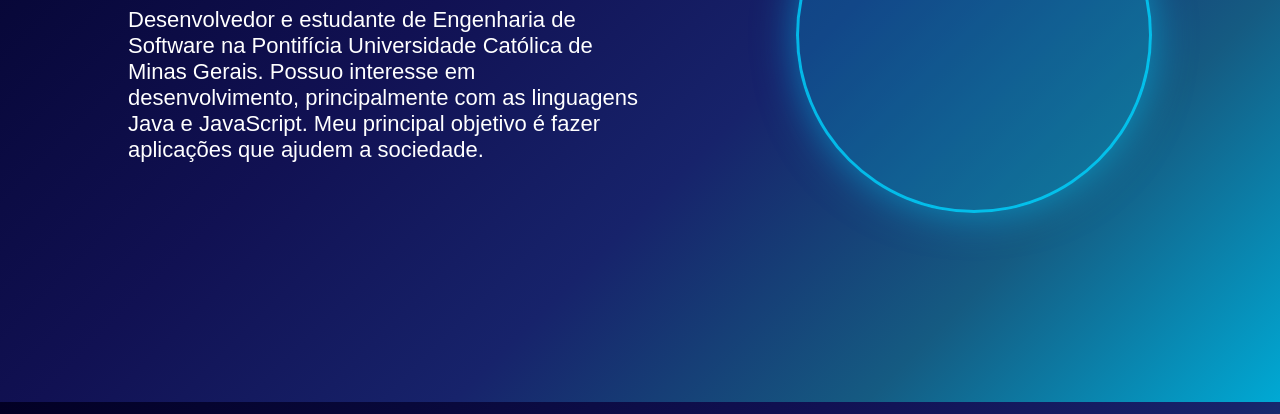
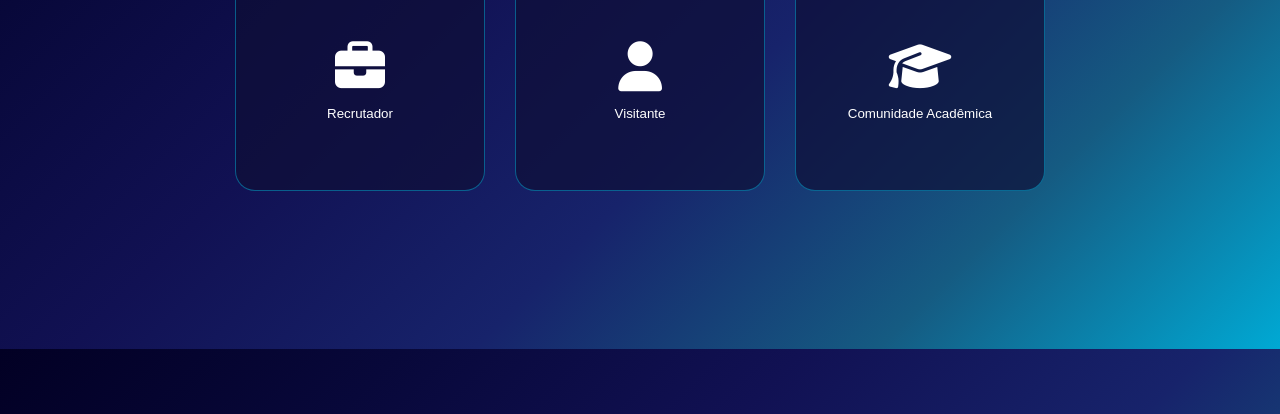
Before and after one commit to N16Kss/meu-portf-lio, a plain HTML site: page index.html in a window 1280 px wide. Shown: the part 386-800 px from the top of the page. Drawn offline with nearby package versions, Linux system fonts and the light colour scheme; a web font is replaced by a local one.

Commit message:
Sprint 3 - Finalização + Complementos

```diff
--- a/css/portfolio.css
+++ b/css/portfolio.css
@@ -83,17 +83,17 @@ main {
     border: 3px solid rgba(0, 212, 255, 0.8);
 
     box-shadow: 0 0 40px rgba(0, 212, 255, 0.5);
+    background-image:url(../imagem-minha.jpg) ;
+
 }
 
 
 
-
-
-
-
-
-
-
+.item-vizualizavel a{
+    text-decoration: none;
+    color: white;
+    cursor: pointer;
+}
 
 
 .pagina {
@@ -204,3 +204,80 @@ main {
 .formulario-contato button:hover {
     background-color: rgb(25, 25, 80);
 }
+
+
+
+.selecao {
+    min-height: calc(100vh - 65px);
+
+    display: flex;
+    flex-direction: column;
+
+    justify-content: center;
+    align-items: center;
+
+    color: white;
+    font-family: "Science Gothic", sans-serif;
+    text-align: center;
+}
+
+.selecao h1 {
+    font-size: 50px;
+    margin-bottom: 10px;
+}
+
+.selecao p {
+    font-size: 22px;
+    margin-bottom: 50px;
+}
+
+.opcoes {
+    display: flex;
+    justify-content: center;
+    align-items: stretch;
+    gap: 30px;
+    flex-wrap: wrap;
+}
+
+.opcao {
+    width: 250px;
+    min-height: 220px;
+    padding: 30px;
+
+    display: flex;
+    flex-direction: column;
+    justify-content: center;
+    align-items: center;
+    gap: 15px;
+
+    border: 1px solid rgba(0, 212, 255, 0.4);
+    border-radius: 20px;
+
+    background: rgba(15, 15, 55, 0.7);
+    color: white;
+
+    font-family: "Science Gothic", sans-serif;
+    cursor: pointer;
+
+    transition: transform 0.3s, box-shadow 0.3s, border-color 0.3s;
+}
+
+.opcao:hover {
+    transform: translateY(-10px);
+    border-color: #00d4ff;
+    box-shadow: 0 10px 30px rgba(0, 212, 255, 0.3);
+}
+
+.opcao i {
+    font-size: 50px;
+}
+
+.opcao span {
+    font-size: 24px;
+    font-weight: bold;
+}
+
+.opcao small {
+    font-size: 15px;
+    opacity: 0.7;
+}
--- a/index.html
+++ b/index.html
@@ -12,7 +12,7 @@
 <body>
 
 
-        <nav>
+        <nav id="menu-navegacao">
         <div class="menu" >
         <button class="item-navegacao" id="btn-sobre">SOBRE MIM</button>
         <button class="item-navegacao" id="btn-projetos">PROJETOS</button>
--- a/js/portfolio.js
+++ b/js/portfolio.js
@@ -1,17 +1,16 @@
 const conteudo = document.getElementById("conteudo");
-
 const btnSobre = document.getElementById("btn-sobre");
 const btnProjetos = document.getElementById("btn-projetos");
 const btnExperiencias = document.getElementById("btn-experiencias");
 const btnContato = document.getElementById("btn-contato");
-
+const menuNavegacao = document.getElementById("menu-navegacao");
 
 emailjs.init({
     publicKey: "q1qk1MWNsuNka7HTy"
 });
 
 
-function mostrarInicio() {
+function mostrarInicio(perfil) {
 
     conteudo.innerHTML = `
         <div class="apresentacao">
@@ -53,6 +52,9 @@ btnProjetos.addEventListener("click", function () {
             <p>
                 Aqui estão alguns dos meus projetos.
             </p>
+                <p class="item-vizualizavel"> <a href="https://github.com/N16Kss/Trabalho-de-SO"> Sistema do Banqueiro</a></p>
+                <p class="item-vizualizavel"> <a href="https://github.com/N16Kss/Segundo-trabalho-SO"> Trabalho sobre Paginação</a></p>
+
 
         </div>
     `;
@@ -68,8 +70,7 @@ btnExperiencias.addEventListener("click", function () {
             <h1>Experiências</h1>
 
             <p>
-                Aqui você pode colocar suas experiências
-                profissionais e acadêmicas.
+               Ainda estou em busca de experiências
             </p>
 
         </div>
@@ -92,7 +93,7 @@ btnContato.addEventListener("click", function () {
             <div class="icones-contato">
 
                 <a
-                    href="https://github.com/seuusuario"
+                    href="https://github.com/n16kss"
                     target="_blank"
                 >
                     <i class="fa-brands fa-github"></i>
@@ -192,4 +193,73 @@ btnContato.addEventListener("click", function () {
 });
 
 
+
+
+
+function mostrarSelecao() {
+
+     menuNavegacao.style.display = "none";
+
+    conteudo.innerHTML = `
+        <div class="selecao">
+
+            <h1>Bem-vindo ao meu portfólio</h1>
+
+            <p>O que você procura?</p>
+
+            <div class="opcoes">
+
+                <button id="opcao-recrutador" class="opcao">
+                    <i class="fa-solid fa-briefcase"></i>
+                    Recrutador
+                </button>
+
+                <button id="opcao-visitante" class="opcao">
+                    <i class="fa-solid fa-user"></i>
+                    Visitante
+                </button>
+
+                <button id="opcao-academico" class="opcao">
+                    <i class="fa-solid fa-graduation-cap"></i>
+                    Comunidade Acadêmica
+                </button>
+
+            </div>
+
+        </div>
+    `;
+
+    document.getElementById("opcao-recrutador")
+        .addEventListener("click", function() {
+            menuNavegacao.style.display = "block";
+            btnExperiencias.click();
+        });
+
+    document.getElementById("opcao-visitante")
+        .addEventListener("click", function() {
+            menuNavegacao.style.display = "block";
+            btnSobre.click();
+        });
+
+    document.getElementById("opcao-academico")
+        .addEventListener("click", function() {
+            menuNavegacao.style.display = "block";
+            btnProjetos.click();
+        });
+}
+
+
+
+
+
+
+
+
+
+
+
+
+
+
 mostrarInicio();
+mostrarSelecao();
```
Also changed, not shown: imagem-minha.jpg (added), 1 other file.
